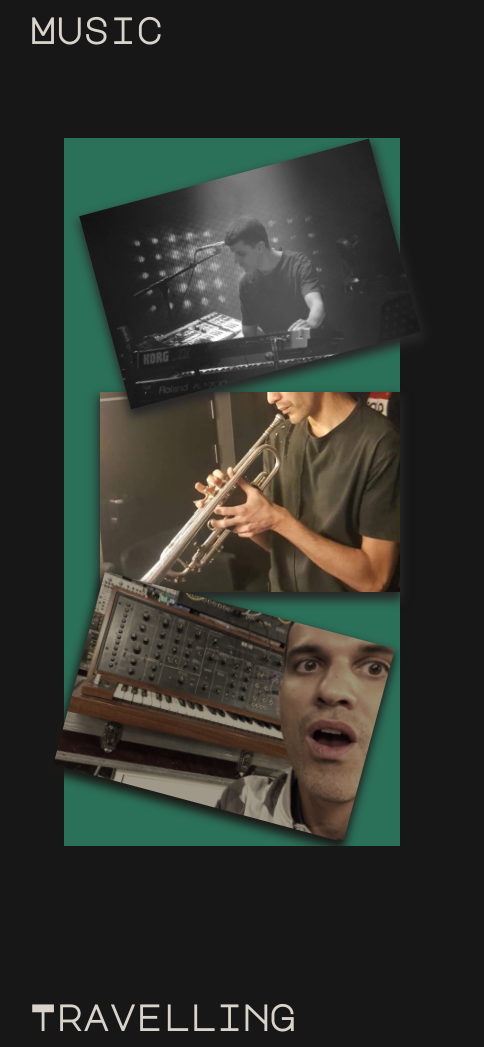
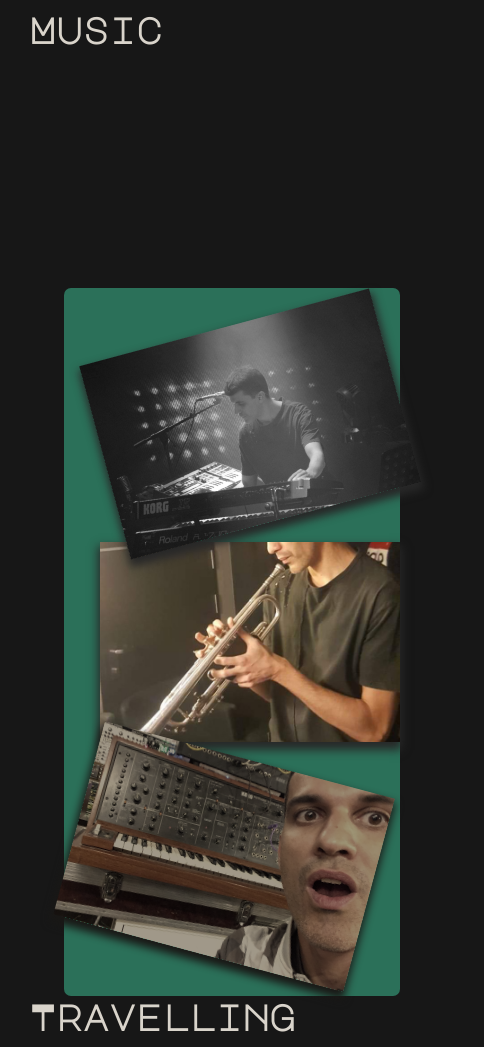
Before and after one commit to yavorkoen/yavor-koen-personal-page, a plain HTML site: page index.html in a window 1280 px wide. Shown: the part 5363-6410 px from the top of the page, 99-583 px from the left. Drawn offline with Linux system fonts and the light colour scheme.

Commit message:
add music images intersection observer and animation

```diff
--- a/index.html
+++ b/index.html
@@ -162,7 +162,7 @@
             <section class="music">
                 <h2 class="heading">Music</h2>
                 <div class="music-media-container">
-                    <div class="music-media">
+                    <div class="music-images">
                         <div class="music-image" id="music-image-1">
                             <img src="./images/music-b&w.JPG" alt="piano playing onstage">
                         </div>
--- a/page-animations/contactsAnimation.js
+++ b/page-animations/contactsAnimation.js
@@ -10,7 +10,9 @@ export function contactsAnimation() {
             if (entry.isIntersecting) {
                 contacts.style.transform = 'translateX(0) translateY(0) scale(1)';
                 // contacts.style.borderRadius = '50% 0 50% 0';
-                observer.disconnect();
+                // observer.disconnect();
+            } else {
+                contacts.style.transform = 'translateX(10%) translateY(10%) scale(0.8)';
             }
         })
     }, options);
--- a/page-animations/imageAnimation.js
+++ b/page-animations/imageAnimation.js
@@ -1,11 +1,11 @@
 export function imageAnimation() {
 
-    const musicImages = Array.from(document.querySelectorAll('.music-image'));
-    const music = document.querySelector('.music');
+    const musicImages = document.querySelector('.music-images');
+    // const music = document.querySelector('.music');
     const travelImages = document.querySelectorAll('.travel-image');
 
-    const images = Array.from(document.querySelectorAll('.image'));
-    const otherInterests = document.querySelector('.other-interests');
+    // const images = Array.from(document.querySelectorAll('.image'));
+    // const otherInterests = document.querySelector('.other-interests');
 
     let TravellingMediaObserver = new IntersectionObserver(function (entries, observer) {
         entries.forEach((entry) => {
@@ -22,9 +22,22 @@ export function imageAnimation() {
         TravellingMediaObserver.observe(image);
     })
 
+    let musicImagesOptions = {
+        threshold: thresholdGenerator()
+    }
+
+    let musicImagesObserver = new IntersectionObserver(function(entries, observer) {
+            entries.forEach(entry => {
+                if(entry.isIntersecting) {
+                    console.log(entry.intersectionRatio)
+                    entry.target.style.transform = `translateY(${entry.intersectionRatio*150}px)`
+                }
+            })
+    }, musicImagesOptions)
+    musicImagesObserver.observe(musicImages);
 }
 
-function thersholdGenerator() {
+function thresholdGenerator() {
     let thresholds = [];
     for (let i = 0; i <= 1; i += 0.01) {
         thresholds.push(i.toFixed(2));
--- a/styles.css
+++ b/styles.css
@@ -332,12 +332,14 @@ article {
     align-items: center;
 }
 
-.music-media {
+.music-images {
 
     box-sizing: content-box;
     width: 300px;
     padding: 1rem;
     background-color: rgb(43, 112, 89);
+    border-radius: 7px;
+
 }
 
 .music-content {
```
